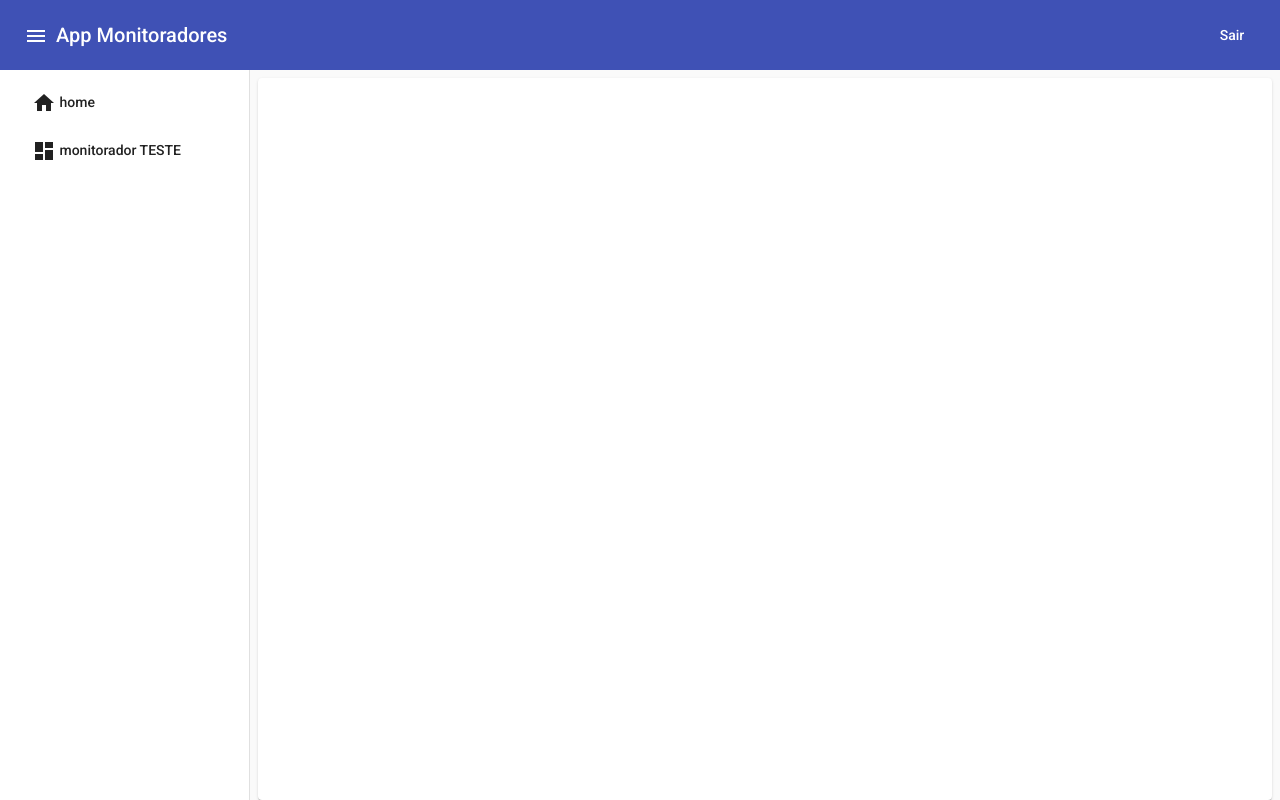
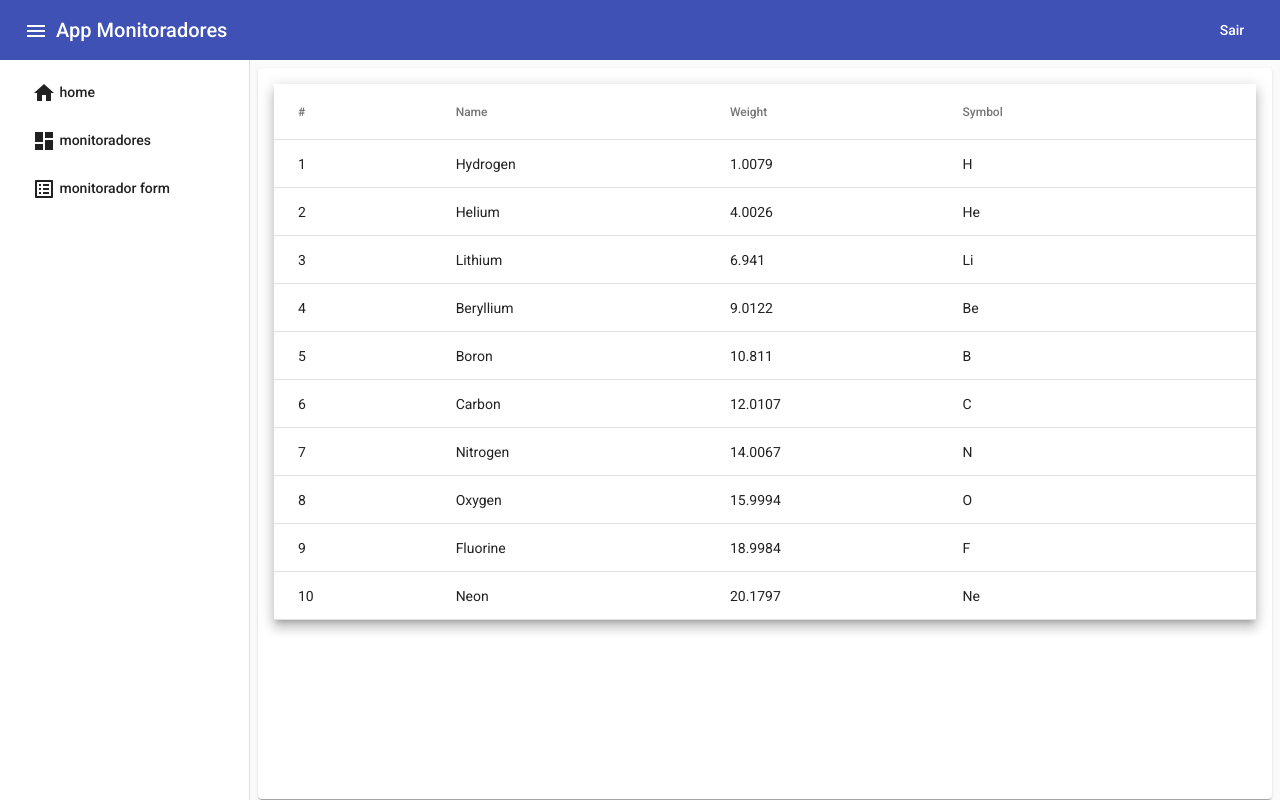
Before and after one commit to OnSeas/desafio-unika-angular, an Angular app: page /monitoradores/list in a window 1280 px wide. Before the commit this address led to /. Built offline with nearby package versions, Linux system fonts and the light colour scheme.

Commit message:
Organização de form monitorador e css.

```diff
--- a/src/app/app.component.html
+++ b/src/app/app.component.html
@@ -4,7 +4,7 @@
     <button (click)="drawer.toggle()" mat-icon-button>
       <mat-icon>menu</mat-icon>
     </button>
-    <span>App Monitoradores</span>
+    <a [routerLink]="['']" class="link-white">App Monitoradores</a>
     <span class="example-spacer"></span>
     <button routerLink="" mat-button>Sair</button>
   </mat-toolbar>
@@ -20,7 +20,10 @@
           <button mat-button><mat-icon>home</mat-icon> home</button>
         </mat-list-item>
         <mat-list-item [routerLink]="['monitoradores']">
-          <button mat-button><mat-icon>dashboard</mat-icon> monitorador TESTE</button>
+          <button mat-button><mat-icon>dashboard</mat-icon> monitoradores</button>
+        </mat-list-item>
+        <mat-list-item [routerLink]="['monitoradores/form']">
+          <button mat-button><mat-icon>list_alt</mat-icon> monitorador form</button>
         </mat-list-item>
       </mat-nav-list>
     </mat-drawer>
--- a/src/app/app.component.scss
+++ b/src/app/app.component.scss
@@ -2,10 +2,15 @@
   flex: 1 1 auto;
 }
 
-$toolbarHeight : 70px;
+$toolbarHeight : 60px;
 
 #toolbarId{
   height: $toolbarHeight;
+}
+
+.link-white{
+  color: white;
+  text-decoration: none;
 }
 
 .pageBody{
@@ -18,5 +23,5 @@ $toolbarHeight : 70px;
 
 .content-card{
   margin: 0.5rem;
-  height: 94.5%; //TODO descobrir o que acontece aqui.
+  height: 94.5%; // TODO descobrir o que acontece aqui.
 }
--- /dev/null
+++ b/src/app/components/monitoradores/Monitorador.ts
@@ -0,0 +1,13 @@
+export class Monitorador {
+  //TODO tipo de pessoa - Enum;
+  tipoPessoa?: string;
+  email?: string;
+  //TODO data de nascimento - ver como é melhor de fazer e conversão correta.;
+  dataNscimento?: string;
+  cpf?: string;
+  rg?: string;
+  nome?: string;
+  cnpj?: string;
+  razaoSocial?: string;
+  inscricaoEstadual?: string;
+}
--- a/src/app/components/monitoradores/monitorador-form/monitorador-form.component.html
+++ b/src/app/components/monitoradores/monitorador-form/monitorador-form.component.html
@@ -1 +1,75 @@
-<p>monitorador-form works!</p>
+<div class="content-center col-6">
+  <div class="page-title mb-3">
+    <!-- TODO Alterar título conforme operação. -->
+    <h2>Formulário Monitorador</h2>
+  </div>
+  <div>
+    <form class="form-max-spacing">
+      <div class="row-2">
+        <div class="row-col">
+          <input type="radio" id="pfId" name="tipoPessoa" value="PESSOA_FISICA" class="btn-radio" (click)="pessoaFisica()">
+          <label for="pfId" class="btn-primary">Pessoa F&iacute;sica</label><br>
+        </div>
+        <div class="row-col">
+          <input type="radio" id="pjId" name="tipoPessoa" value="PESSOA_JURIDICA" (click)="pessoaJuridica()">
+          <label for="pjId">Pessoa Jur&iacute;dica</label><br>
+        </div>
+      </div>
+
+      <div class="row-2">
+        <mat-form-field appearance="outline" class="row-col">
+          <mat-label>Email</mat-label>
+          <input matInput #emailInput placeholder="pat@example.com" maxlength="50" [formControl]="email" required>
+          <mat-hint align="end">{{emailInput.value.length}}/50</mat-hint>
+          <mat-error *ngIf="email.invalid">{{getErrorMessage()}}</mat-error>
+        </mat-form-field>
+
+        <!--TODO tem que ser data-->
+        <mat-form-field appearance="outline" class="row-col">
+          <mat-label>Email</mat-label>
+          <input matInput #emailInput placeholder="pat@example.com" maxlength="50" [formControl]="email" required>
+          <mat-hint align="end">{{emailInput.value.length}}/50</mat-hint>
+          <mat-error *ngIf="email.invalid">{{getErrorMessage()}}</mat-error>
+        </mat-form-field>
+      </div>
+
+      <div *ngIf="tipoPessoa == 'PF'" class="row-3">
+        <mat-form-field appearance="outline" class="row-col">
+          <mat-label>Nome</mat-label>
+          <input matInput placeholder="Seu nome" required>
+        </mat-form-field>
+
+        <mat-form-field appearance="outline" class="row-col">
+          <mat-label>CPF</mat-label>
+          <input matInput placeholder="000.000.000-00" required>
+        </mat-form-field>
+
+        <mat-form-field appearance="outline" class="row-col">
+          <mat-label>RG</mat-label>
+          <input matInput placeholder="00.000.000-0" required>
+        </mat-form-field>
+      </div>
+
+      <div *ngIf="tipoPessoa == 'PJ'" class="row-3">
+        <mat-form-field appearance="outline" class="row-col">
+          <mat-label>Razão Social</mat-label>
+          <input matInput placeholder="Empresa X" required>
+        </mat-form-field>
+
+        <mat-form-field appearance="outline" class="row-col">
+          <mat-label>CNPJ</mat-label>
+          <input matInput placeholder="00.000.000/0000-00" required>
+        </mat-form-field>
+
+        <mat-form-field appearance="outline" class="row-col">
+          <mat-label>Inscrição Estadual</mat-label>
+          <input matInput placeholder="0000000-00" required>
+        </mat-form-field>
+      </div>
+
+      <div class="row col-5">
+        <input type="submit" value="Salvar" class="row-col btn-primary">
+      </div>
+    </form>
+  </div>
+</div>
--- a/src/app/components/monitoradores/monitorador-form/monitorador-form.component.ts
+++ b/src/app/components/monitoradores/monitorador-form/monitorador-form.component.ts
@@ -1,4 +1,5 @@
 import { Component, OnInit } from '@angular/core';
+import {FormControl, Validators} from "@angular/forms";
 
 @Component({
   selector: 'app-monitorador-form',
@@ -12,4 +13,22 @@ export class MonitoradorFormComponent implements OnInit {
   ngOnInit(): void {
   }
 
+  tipoPessoa? : string;
+
+  email = new FormControl('', [Validators.required, Validators.email]);
+  getErrorMessage() {
+    if (this.email.hasError('required')) {
+      return 'Campo email não pode ser nulo';
+    }
+    return this.email.hasError('email') ? 'Este email não é válido' : '';
+  }
+
+  pessoaFisica(){
+    this.tipoPessoa = "PF"
+  }
+
+  pessoaJuridica(){
+    this.tipoPessoa = "PJ"
+  }
+
 }
--- /dev/null
+++ b/src/app/components/monitoradores/monitorador-list/monitorador-list.component.html
@@ -0,0 +1,32 @@
+<table mat-table [dataSource]="dataSource" class="mat-elevation-z8">
+
+  <!--- Note that these columns can be defined in any order.
+        The actual rendered columns are set as a property on the row definition" -->
+
+  <!-- Position Column -->
+  <ng-container matColumnDef="position">
+    <th mat-header-cell *matHeaderCellDef> # </th>
+    <td mat-cell *matCellDef="let elementIndex = index; "> {{elementIndex + 1}} </td>
+  </ng-container>
+
+  <!-- Name Column -->
+  <ng-container matColumnDef="name">
+    <th mat-header-cell *matHeaderCellDef> Name </th>
+    <td mat-cell *matCellDef="let element"> {{element.name}} </td>
+  </ng-container>
+
+  <!-- Weight Column -->
+  <ng-container matColumnDef="weight">
+    <th mat-header-cell *matHeaderCellDef> Weight </th>
+    <td mat-cell *matCellDef="let element"> {{element.weight}} </td>
+  </ng-container>
+
+  <!-- Symbol Column -->
+  <ng-container matColumnDef="symbol">
+    <th mat-header-cell *matHeaderCellDef> Symbol </th>
+    <td mat-cell *matCellDef="let element"> {{element.symbol}} </td>
+  </ng-container>
+
+  <tr mat-header-row *matHeaderRowDef="displayedColumns"></tr>
+  <tr mat-row *matRowDef="let row; columns: displayedColumns;"></tr>
+</table>
--- /dev/null
+++ b/src/app/components/monitoradores/monitorador-list/monitorador-list.component.scss
@@ -0,0 +1,3 @@
+table {
+  width: 100%;
+}
--- /dev/null
+++ b/src/app/components/monitoradores/monitorador-list/monitorador-list.component.ts
@@ -0,0 +1,41 @@
+import { Component, OnInit } from '@angular/core';
+import {Monitorador} from "../Monitorador";
+
+
+export interface PeriodicElement {
+  name: string;
+  position: number;
+  weight: number;
+  symbol: string;
+}
+
+const ELEMENT_DATA: PeriodicElement[] = [
+  {position: 1, name: 'Hydrogen', weight: 1.0079, symbol: 'H'},
+  {position: 2, name: 'Helium', weight: 4.0026, symbol: 'He'},
+  {position: 3, name: 'Lithium', weight: 6.941, symbol: 'Li'},
+  {position: 4, name: 'Beryllium', weight: 9.0122, symbol: 'Be'},
+  {position: 5, name: 'Boron', weight: 10.811, symbol: 'B'},
+  {position: 6, name: 'Carbon', weight: 12.0107, symbol: 'C'},
+  {position: 7, name: 'Nitrogen', weight: 14.0067, symbol: 'N'},
+  {position: 8, name: 'Oxygen', weight: 15.9994, symbol: 'O'},
+  {position: 9, name: 'Fluorine', weight: 18.9984, symbol: 'F'},
+  {position: 10, name: 'Neon', weight: 20.1797, symbol: 'Ne'},
+];
+@Component({
+  selector: 'app-monitorador-list',
+  templateUrl: './monitorador-list.component.html',
+  styleUrls: ['./monitorador-list.component.scss']
+})
+export class MonitoradorListComponent implements OnInit {
+  displayedColumns: string[] = ['position', 'name', 'weight', 'symbol'];
+  // displayedColumns: string[] = ['position', 'email', 'dataNascimento'];
+
+  dataSource = ELEMENT_DATA;
+
+  constructor() {
+
+  }
+
+  ngOnInit(): void {
+  }
+}
--- a/src/styles.scss
+++ b/src/styles.scss
@@ -2,3 +2,61 @@
 
 html, body { height: 100%; }
 body { margin: 0; font-family: Roboto, "Helvetica Neue", sans-serif; }
+html, body, p{padding: 0; margin: 0;}
+
+.page-title > h1{text-align: center; font-size: xxx-large;}
+
+.page-title > h2{text-align: center; font-size: xx-large;}
+
+.mb-1 {margin-bottom: 0.5rem}
+.mb-2 {margin-bottom: 1rem}
+.mb-3 {margin-bottom: 1.5rem}
+
+.mt-1{margin-top: 0.5rem}
+.mt-2{margin-top: 1rem}
+.mt-3{margin-top: 1.5rem}
+
+.content-center{margin: 0 auto;}
+
+// Largura de conteúdo - https://www.w3schools.com/css/css_rwd_grid.asp
+.col-1 {width: 8.33%;}
+.col-2 {width: 16.66%;}
+.col-3 {width: 25%;}
+.col-4 {width: 33.33%;}
+.col-5 {width: 41.66%;}
+.col-6 {width: 50%;}
+.col-7 {width: 58.33%;}
+.col-8 {width: 66.66%;}
+.col-9 {width: 75%;}
+.col-10 {width: 83.33%;}
+.col-11 {width: 91.66%;}
+.col-12 {width: 100%;}
+
+.form-max-spacing{width: 100%;}
+
+.row-3, .row-2, .row{display: flex; margin: 1rem auto;}
+
+.row-col{margin: 0 auto;}
+
+.row-3 > .row-col{width: 32.33333333333333333333333333333333333%;}
+
+.row-2 > .row-col{width: 49%;}
+
+.row > .row-col{width: 99%;}
+
+// TODO organizar buttons
+.btn-primary{
+  width: 95%;
+  height: 40px;
+  margin: auto;
+  background-color: darkblue;
+  color: white;
+  text-align: center;
+  text-decoration: none;
+  display: inline-block;
+}
+
+.btn-radio{
+  visibility: hidden;
+  display: none;
+}
```
Also changed, not shown: src/app/components/monitoradores/monitoradores.module.ts (+18 -2 lines), src/app/components/monitoradores/monitoradores.routing.ts (+8 -2 lines), src/index.html (indentation only).
